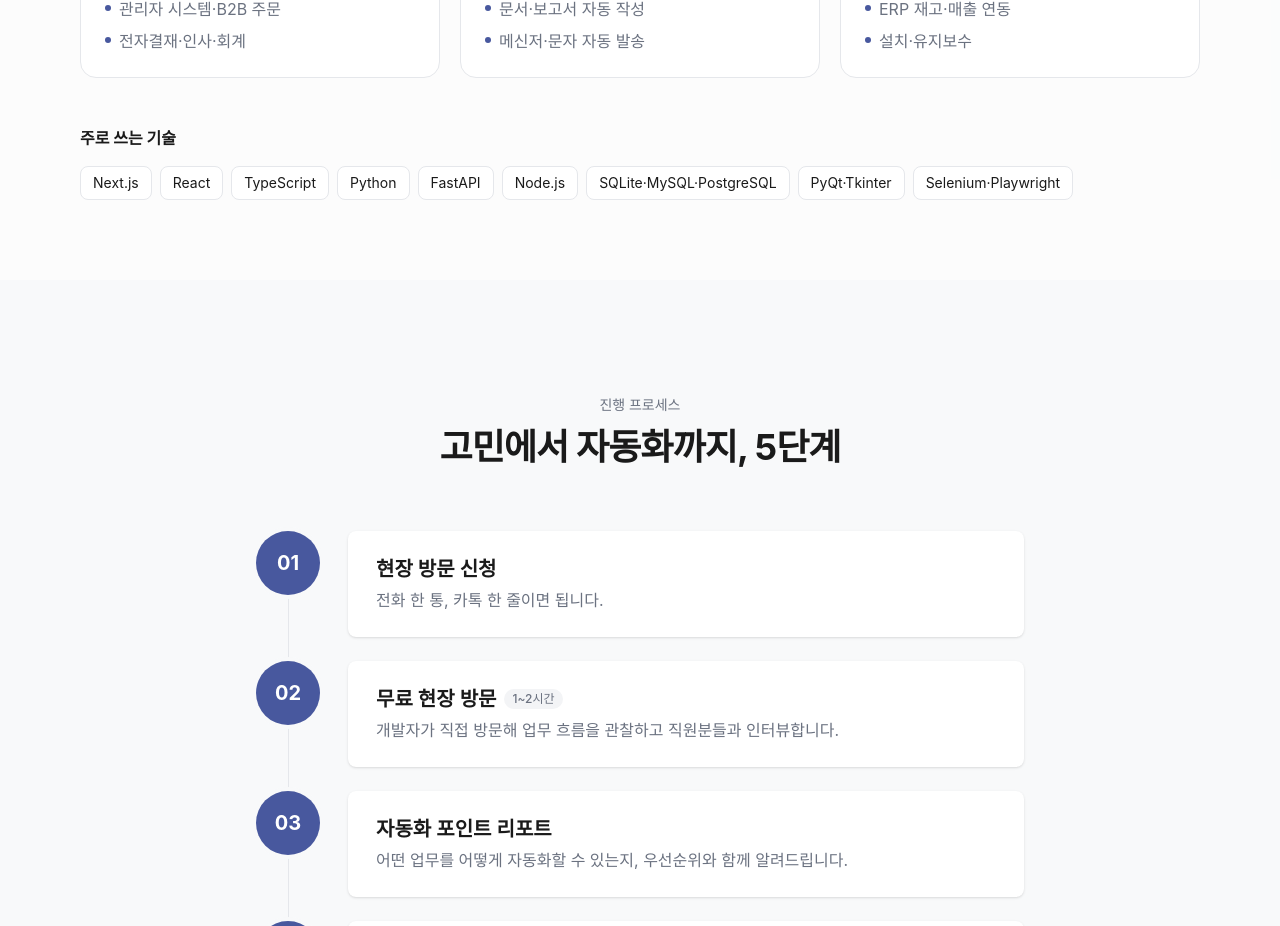
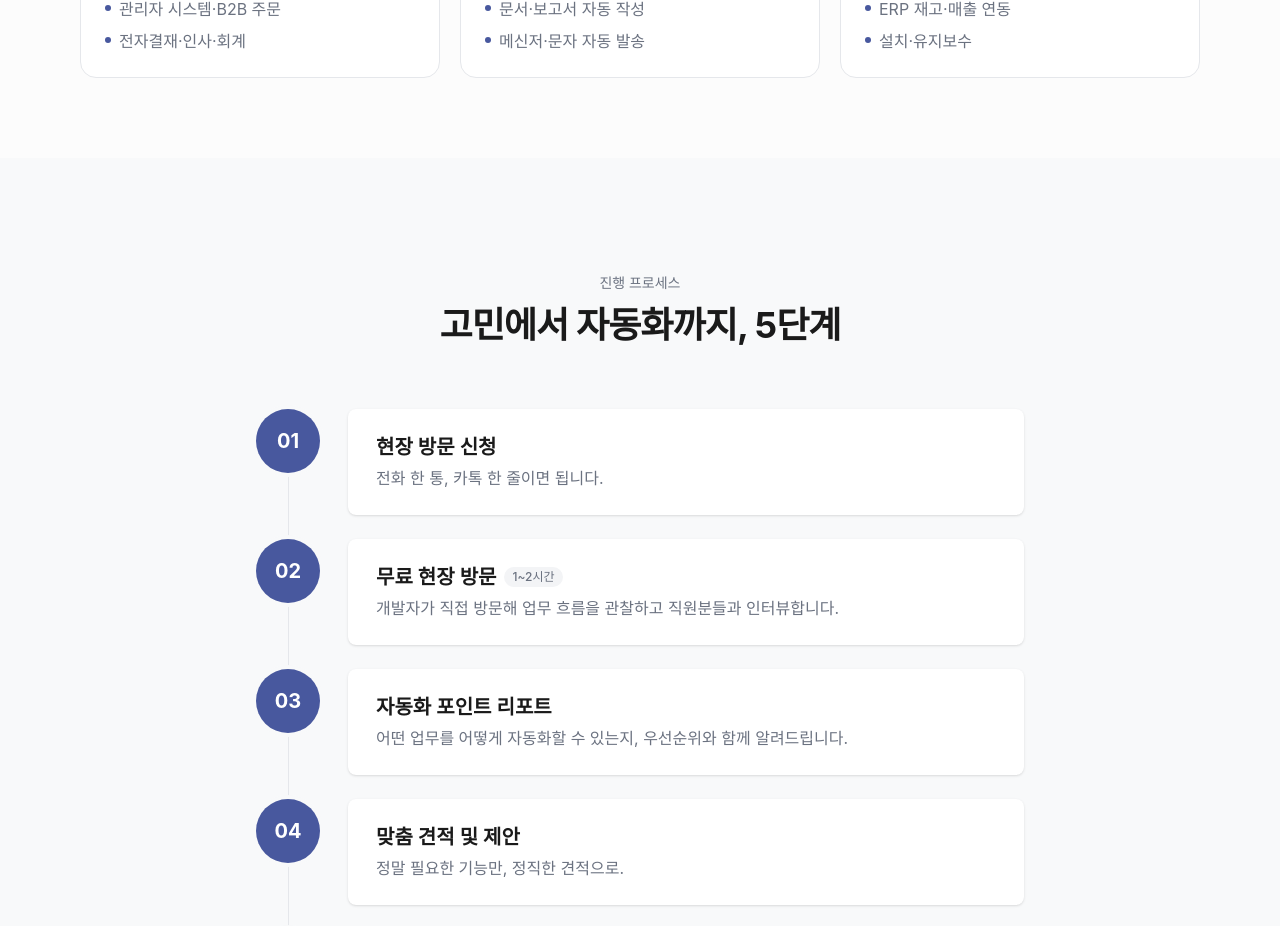
Before and after one commit to YnexKimdoyeon/yenxweb, a Next.js app: page /about in a window 1280 px wide. Shown: the part 1600-2526 px from the top of the page. Built offline with nearby package versions, Linux system fonts and the light colour scheme; no server answers; a web font is replaced by a local one.

Commit message:
회사소개: 주로 쓰는 기술 목록 제거

```diff
--- a/app/about/page.tsx
+++ b/app/about/page.tsx
@@ -30,8 +30,6 @@ const capabilities = [
   },
 ]
 
-const stack = ["Next.js", "React", "TypeScript", "Python", "FastAPI", "Node.js", "SQLite·MySQL·PostgreSQL", "PyQt·Tkinter", "Selenium·Playwright"]
-
 export default function AboutPage() {
   return (
     <>
@@ -62,14 +60,6 @@ export default function AboutPage() {
                 </div>
               ))}
             </div>
-            <h3 className="mb-4 mt-12 font-bold text-foreground">주로 쓰는 기술</h3>
-            <ul className="flex flex-wrap gap-2">
-              {stack.map((s) => (
-                <li key={s} className="rounded-lg border border-border bg-card px-3 py-1.5 text-sm text-foreground">
-                  {s}
-                </li>
-              ))}
-            </ul>
           </div>
         </section>
         <ProcessSection />
```
